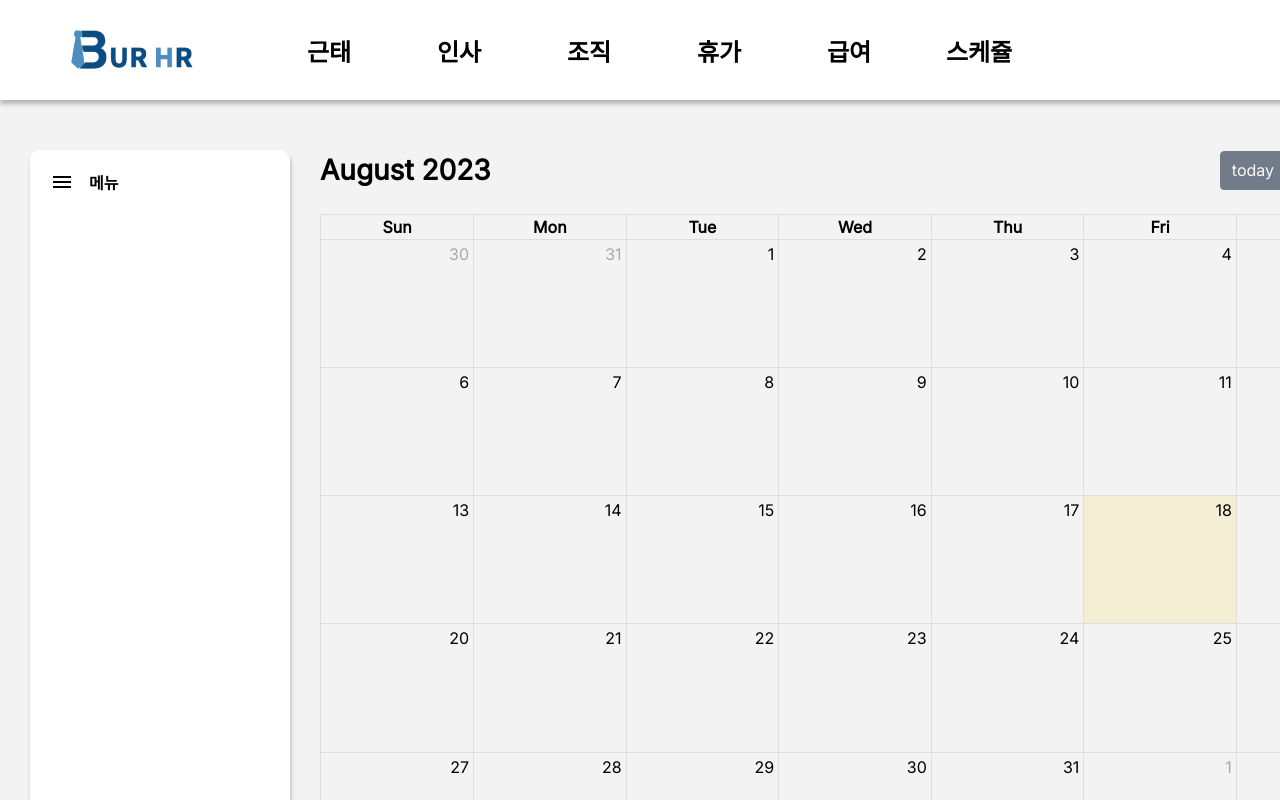
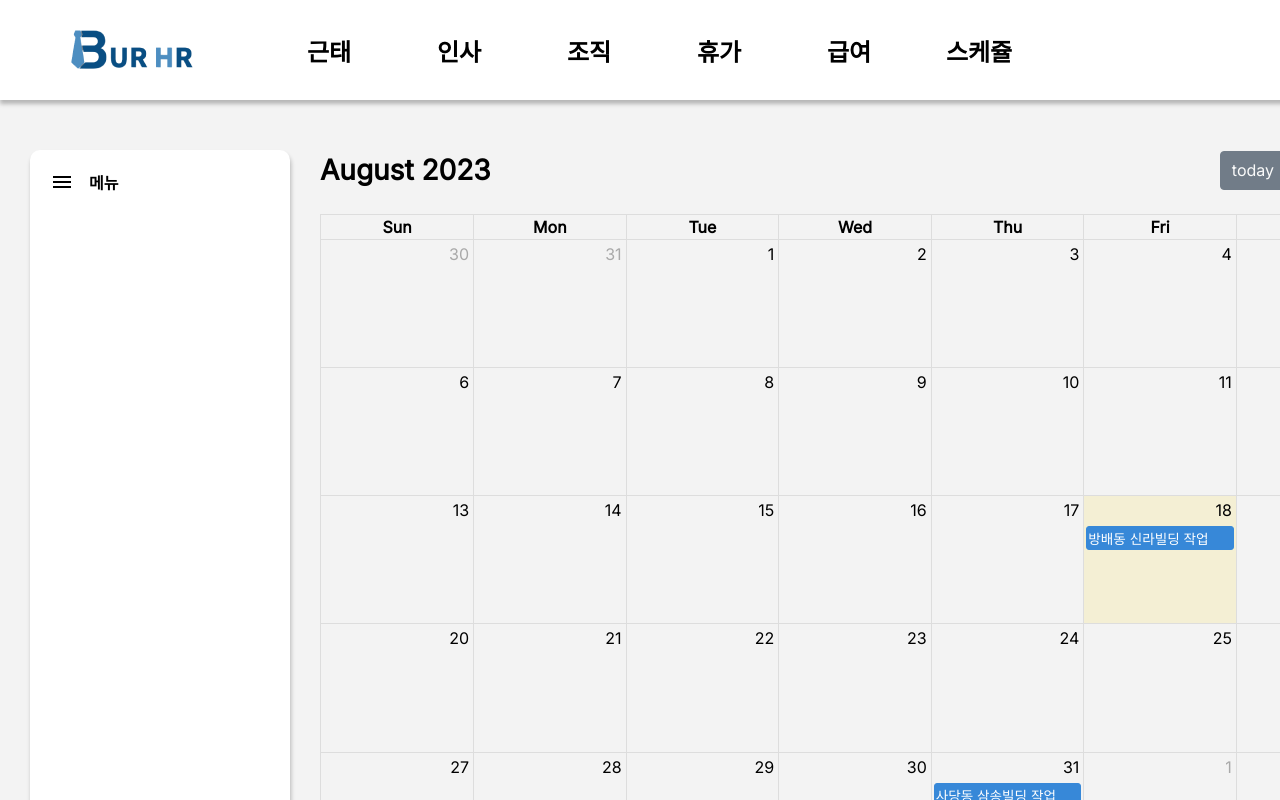
Before and after one commit to BUR-HR/front-react, a React (Create React App) app: page /schedule in a window 1280 px wide. Shown: the top 800 px of the page. Built offline with nearby package versions, Linux system fonts and the light colour scheme.

Commit message:
캘린더 일정등록

```diff
--- a/src/calendar/calendar.js
+++ b/src/calendar/calendar.js
@@ -9,6 +9,10 @@ class Calendar extends Component {
                 <FullCalendar
                     defaultView="dayGridMonth"
                     plugins={[dayGridPlugin]}
+                    events={[
+                        { title: '방배동 신라빌딩 작업', date: '2023-08-18'},
+                        { title: '사당동 삼송빌딩 작업', date: '2023-08-31'}
+                    ]}
                 />
             </div>
         );
```
Also changed, not shown: 2 other files (tests, documents, lock files or other folders).
